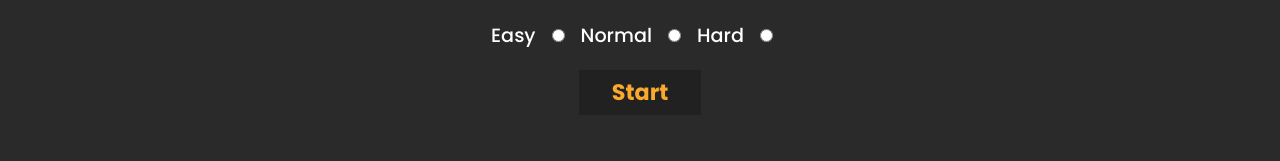
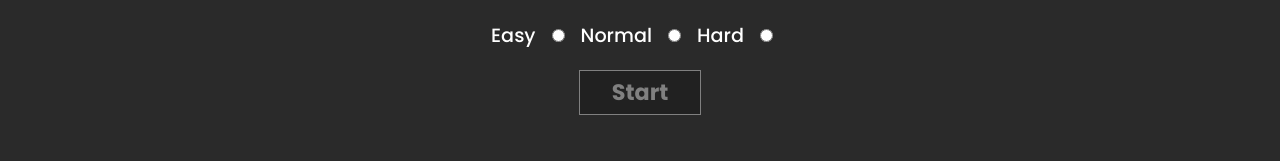
Before and after one commit to mlcoding111/Words-Beater, a React (Create React App) app: page / in a window 1280 px wide. Shown: the part 518-679 px from the top of the page. Built offline with nearby package versions, Linux system fonts and the light colour scheme.

Commit message:
Added disabled condition on name input. The input now need at least 3 characters to start the game

```diff
--- a/src/components/Form/index.tsx
+++ b/src/components/Form/index.tsx
@@ -30,6 +30,10 @@ const Form = (props: Props) => {
         setGameStatus("Playing")
     }
 
+    const handleDisabled = () => {
+        return value.length < 3 ? true : false
+    }
+
   return (
     <Wrapper onSubmit={(e) => handleSubmit(e)}>
         <div className="name-input">
@@ -48,7 +52,7 @@ const Form = (props: Props) => {
             ))}
         </div>
 
-        <Button text="Start" type="submit" />
+        <Button text="Start" type="submit" disableCondition={handleDisabled()}/>
 
     </Wrapper>
   )
```
